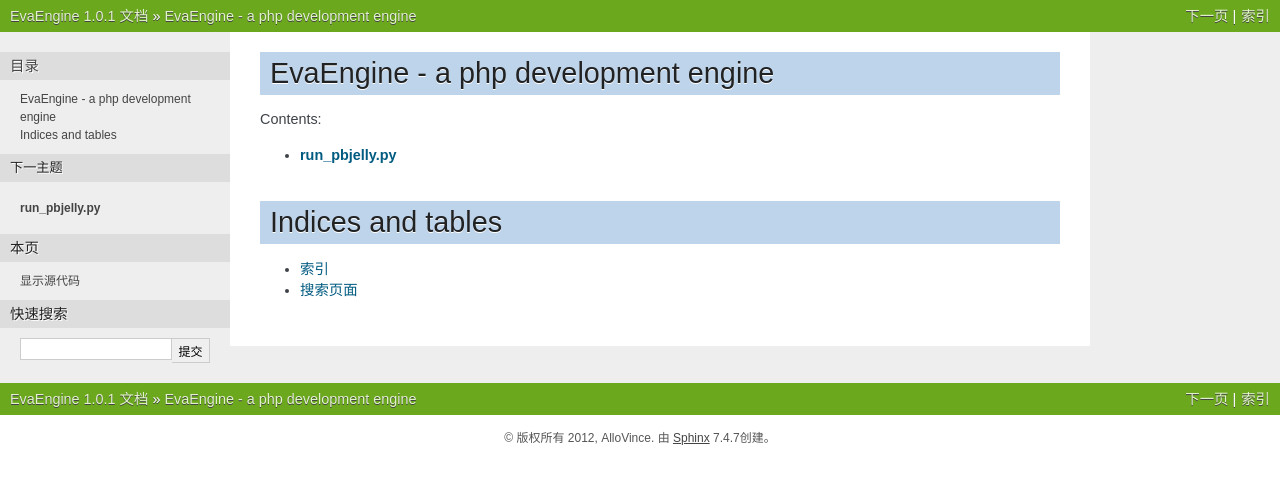
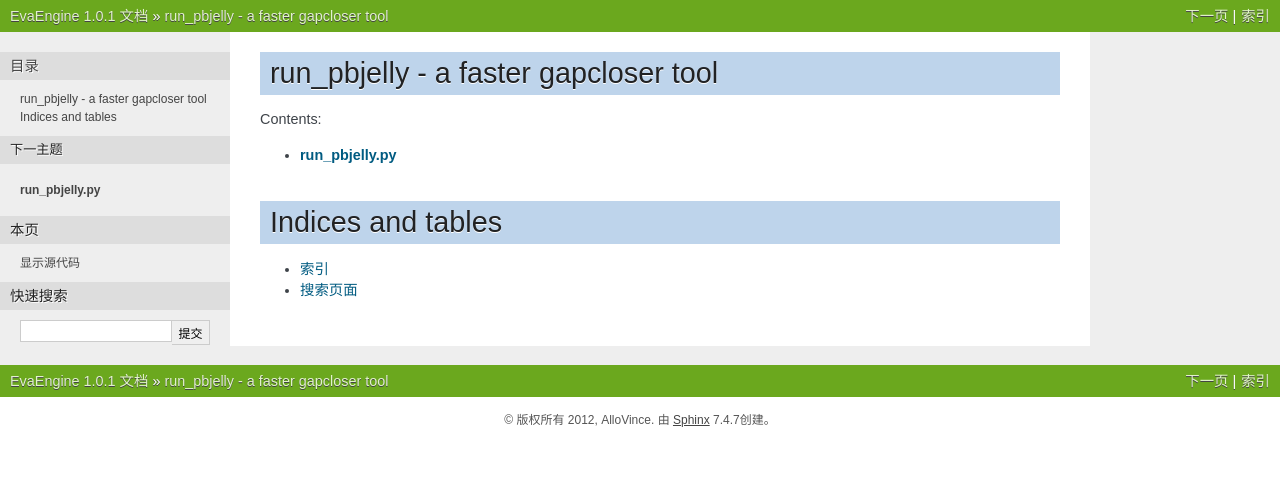
Before and after one commit to bitcometz/test0, a Sphinx documentation site: the page built from source/index.rst, in a window 1280 px wide. Shown: the top 484 px of the page. Built offline with Sphinx 7.4.7, drawn with Linux system fonts in a browser that asks for light colours.

Commit message:
Update index.rst

```diff
--- a/source/index.rst
+++ b/source/index.rst
@@ -3,7 +3,7 @@
    You can adapt this file completely to your liking, but it should at least
    contain the root `toctree` directive.
 
-EvaEngine - a php development engine
+run_pbjelly - a faster gapcloser tool
 =====================================
 
 Contents:
```
